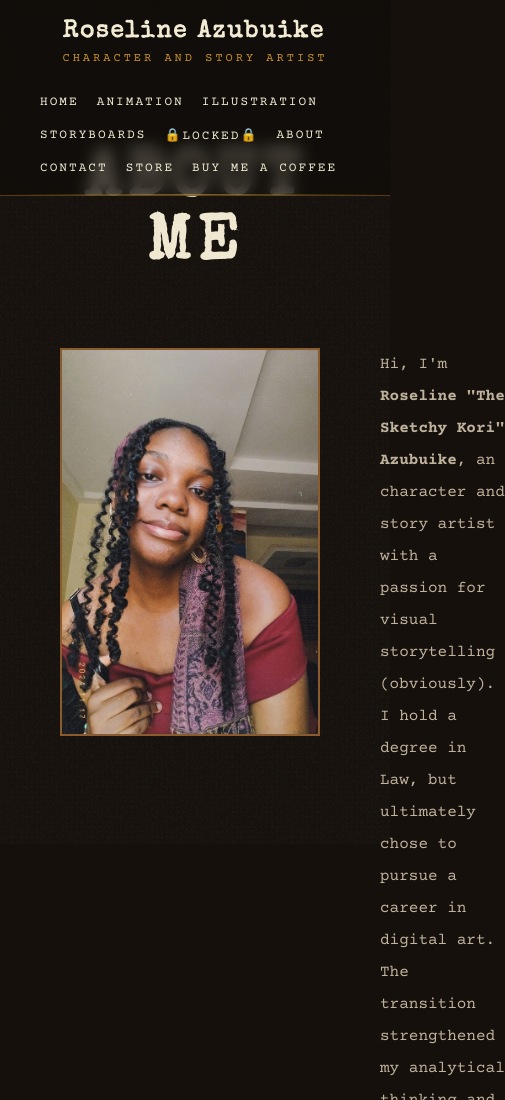
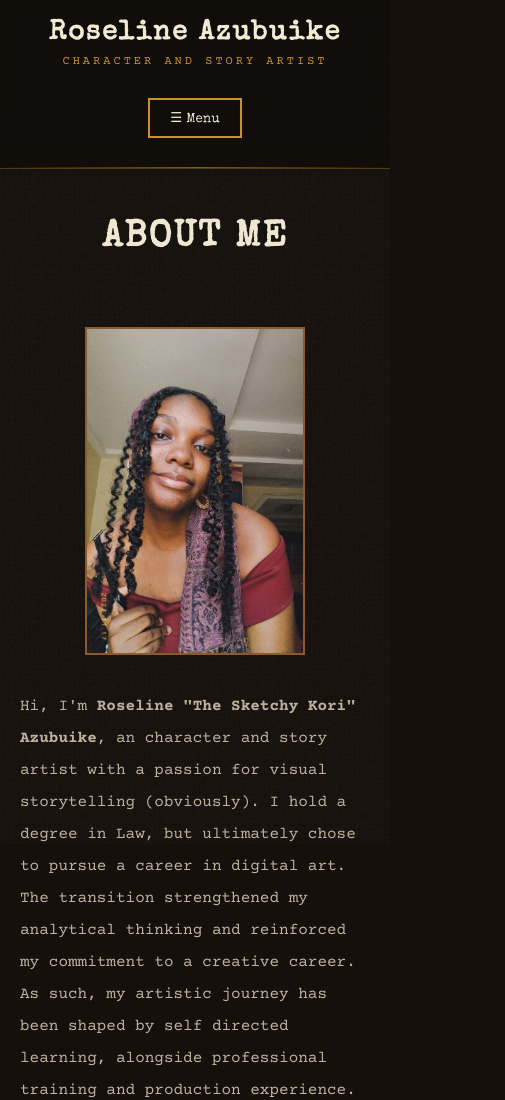
Before and after one commit to TheSketchyKori/The-Sketchy-Portfolio, a plain HTML site: page about.html in a window 390 px wide. Shown: the top 1100 px of the page, 505 px wide, since content can reach past the window. Drawn offline with nearby package versions, Linux system fonts and the light colour scheme.

Commit message:
portfolio edit 01

```diff
--- a/about.html
+++ b/about.html
@@ -26,6 +26,12 @@
 <p>Character and Story Artist</p>
 
 </div>
+
+<button class="menu-toggle">
+
+☰ Menu
+
+</button>
 
 <nav>
 
@@ -167,9 +173,6 @@
 
 </main>
 
-
-</main>
-
 </body>
 
 </html>
--- a/style.css
+++ b/style.css
@@ -196,6 +196,24 @@ nav a:hover {
   color: #c8922a;
 }
 
+.menu-toggle{
+
+    display:none;
+
+    background:none;
+
+    border:2px solid #C8922A;
+
+    color:#F2EAD3;
+
+    padding:10px 20px;
+
+    font-family:"Special Elite", cursive;
+
+    cursor:pointer;
+
+}
+
 /* ------------------ */
 /* MENU */
 /* ------------------ */
@@ -316,29 +334,6 @@ nav a:hover {
 /* MOBILE */
 /* ------------------ */
 
-@media (max-width: 900px) {
-  header {
-    flex-direction: column;
-
-    gap: 30px;
-  }
-
-  nav {
-    flex-wrap: wrap;
-
-    gap: 18px;
-  }
-
-  .logo h1 {
-    font-size: 1.5rem;
-  }
-
-  .menu a {
-    font-size: 1rem;
-
-    padding: 16px 25px;
-  }
-}
 
 @keyframes glitch {
   0%,
@@ -1036,3 +1031,151 @@ nav a:hover {
     display:grid;
 
 }
+
+/* ==========================================
+   MOBILE
+========================================== */
+
+@media (max-width:900px){
+
+header{
+
+    flex-direction:column;
+
+    gap:20px;
+
+    padding:20px;
+
+}
+
+.logo{
+
+    text-align:center;
+
+}
+
+.logo h1{
+
+    font-size:1.7rem;
+
+}
+
+.logo p{
+
+    font-size:.75rem;
+
+}
+
+.menu-toggle{
+
+    display:block;
+
+    margin:10px auto;
+
+}
+
+nav{
+
+    display:none;
+
+    flex-direction:column;
+
+    align-items:center;
+
+    width:100%;
+
+    gap:15px;
+
+}
+
+nav.show{
+
+    display:flex;
+
+}
+
+.content{
+
+    margin:220px auto 60px;
+
+    padding:0 20px;
+
+}
+
+.page-title h1{
+
+    font-size:2.3rem;
+
+    letter-spacing:2px;
+
+}
+
+.about-section{
+
+    flex-direction:column;
+
+    align-items:center;
+
+    gap:35px;
+
+}
+
+.about-photo{
+
+    width:220px;
+
+}
+
+.about-text{
+
+    text-align:left;
+
+}
+
+.about-grid{
+
+    grid-template-columns:1fr;
+
+    gap:40px;
+
+}
+
+.contact-grid{
+
+    grid-template-columns:1fr;
+
+    gap:40px;
+
+}
+
+.npc-box{
+
+    flex-direction:column;
+
+    align-items:center;
+
+}
+
+.npc-avatar{
+
+    width:150px;
+
+}
+
+img{
+
+    max-width:100%;
+
+    height:auto;
+
+}
+
+video{
+
+    width:100%;
+
+    height:auto;
+
+}
+
+}
```
Also changed, not shown: animation.html (+6 -0 lines), contact.html (+6 -0 lines), game-art.html (+6 -0 lines), illustration.html (+6 -0 lines), script.js (+13 -0 lines), storyboards.html (+6 -0 lines).
